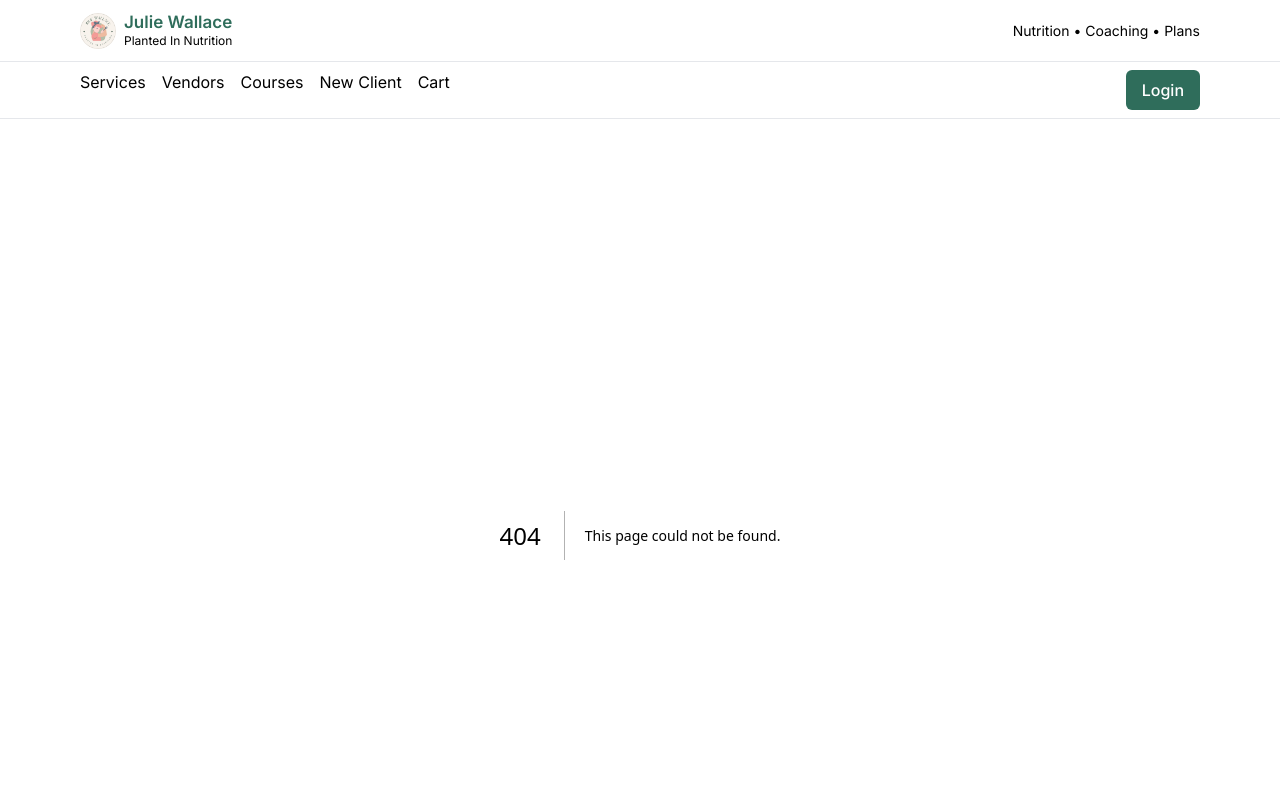
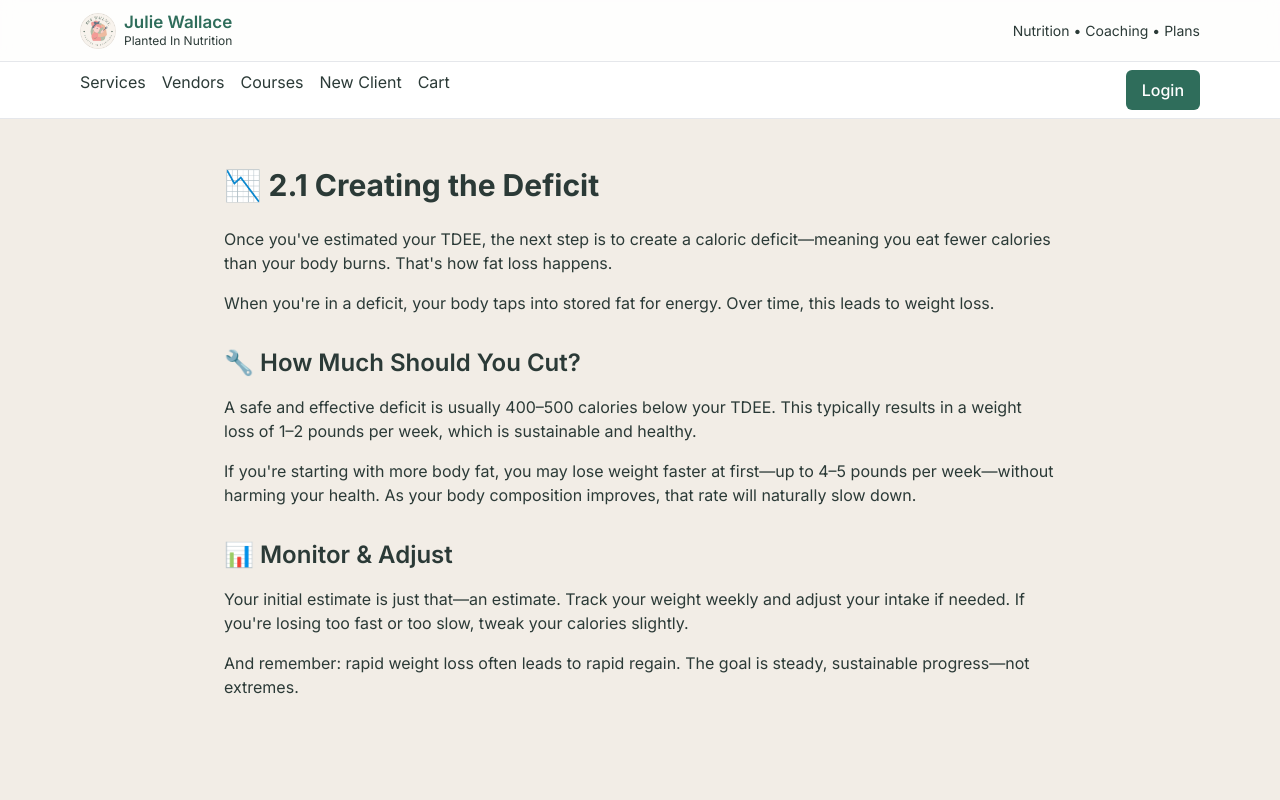
Before and after one commit to mr601s/nutritionist-marketplace-crm, a Next.js app: page /courses/module-2/section-1 in a window 1280 px wide. Before the commit this address had no page. Shown: the top 800 px of the page. Built offline with nearby package versions, Linux system fonts and the light colour scheme.

Commit message:
Add Module 2 Section 2.1 (Creating the Deficit)

```diff
--- /dev/null
+++ b/app/courses/module-2/section-1/page.tsx
@@ -0,0 +1,36 @@
+export default function Section1Page() {
+  return (
+    <main className="p-8 max-w-4xl mx-auto">
+      <h1 className="text-3xl font-bold mb-6">📉 2.1 Creating the Deficit</h1>
+
+      <section className="mb-8">
+        <p className="mb-4">
+          Once you&apos;ve estimated your TDEE, the next step is to create a caloric deficit—meaning you eat fewer calories than your body burns. That&apos;s how fat loss happens.
+        </p>
+        <p className="mb-4">
+          When you&apos;re in a deficit, your body taps into stored fat for energy. Over time, this leads to weight loss.
+        </p>
+      </section>
+
+      <section className="mb-8">
+        <h2 className="text-2xl font-semibold mb-4">🔧 How Much Should You Cut?</h2>
+        <p className="mb-4">
+          A safe and effective deficit is usually 400–500 calories below your TDEE. This typically results in a weight loss of 1–2 pounds per week, which is sustainable and healthy.
+        </p>
+        <p className="mb-4">
+          If you&apos;re starting with more body fat, you may lose weight faster at first—up to 4–5 pounds per week—without harming your health. As your body composition improves, that rate will naturally slow down.
+        </p>
+      </section>
+
+      <section className="mb-8">
+        <h2 className="text-2xl font-semibold mb-4">📊 Monitor &amp; Adjust</h2>
+        <p className="mb-4">
+          Your initial estimate is just that—an estimate. Track your weight weekly and adjust your intake if needed. If you&apos;re losing too fast or too slow, tweak your calories slightly.
+        </p>
+        <p className="mb-4">
+          And remember: rapid weight loss often leads to rapid regain. The goal is steady, sustainable progress—not extremes.
+        </p>
+      </section>
+    </main>
+  );
+}
```
